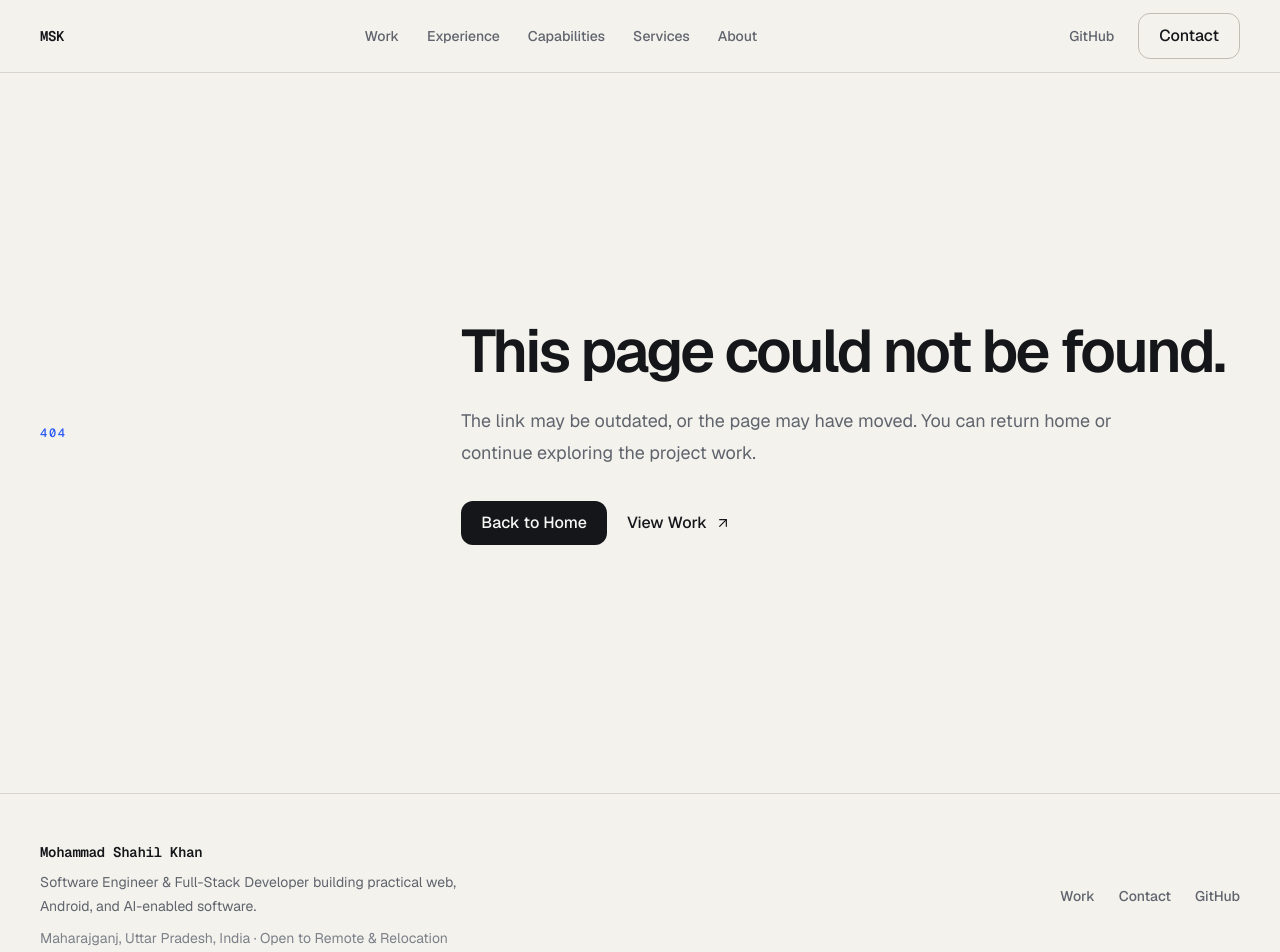
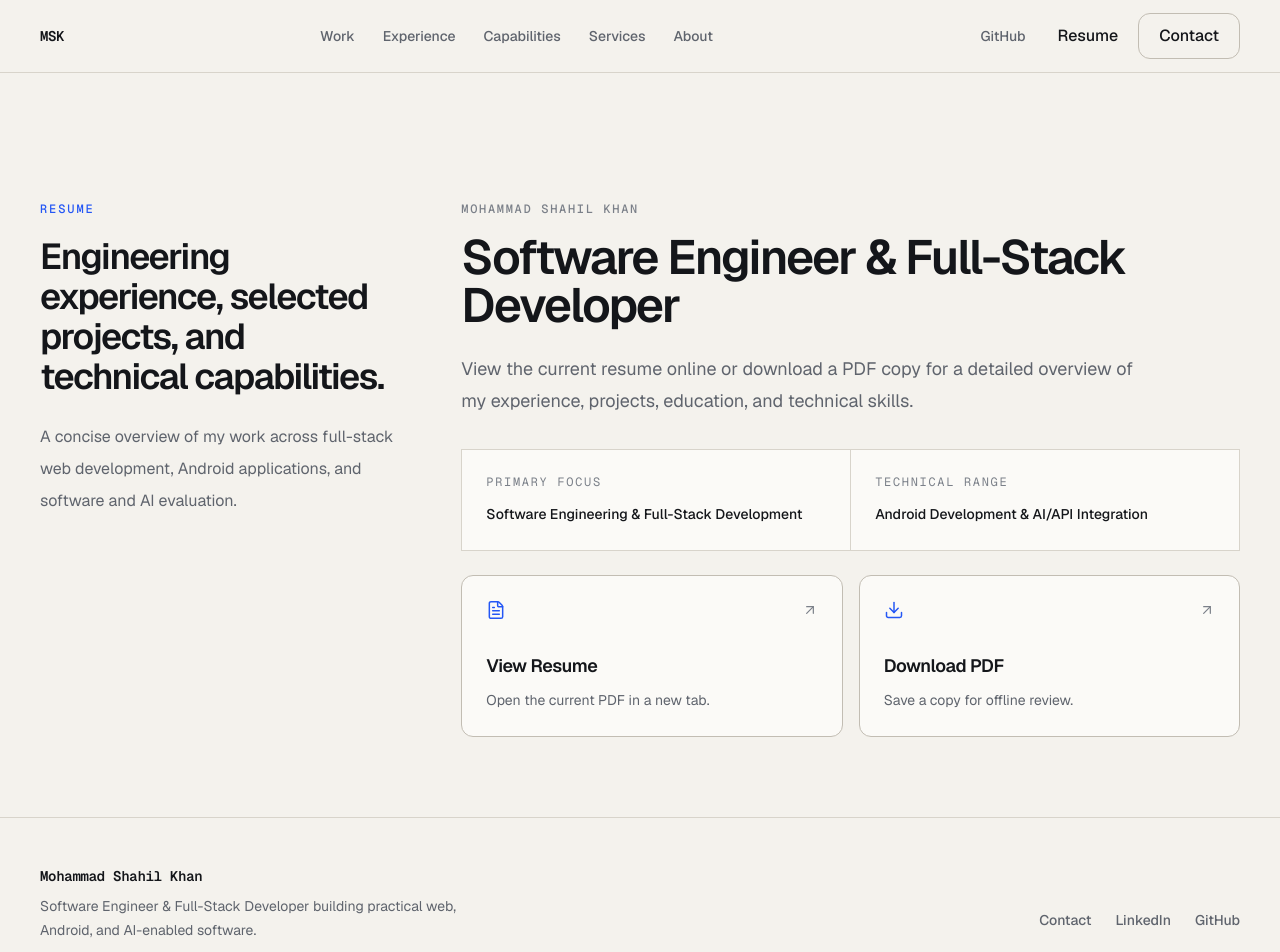
Before and after one commit to shahilkhan001/My-Portfolio, a Next.js app: page /resume in a window 1280 px wide. Before the commit this address had no page. Shown: the top 952 px of the page. Built offline with nearby package versions, Linux system fonts and the light colour scheme.

Commit message:
feat: add resume page and navigation

```diff
--- /dev/null
+++ b/src/app/resume/page.tsx
@@ -0,0 +1,148 @@
+import type { Metadata } from "next";
+import { ArrowUpRight, Download, FileText } from "lucide-react";
+import { Section } from "@/components/ui/section";
+import { resumeConfig } from "@/lib/resume";
+
+const resumeDescription =
+  "Resume of Mohammad Shahil Khan, a software engineer and full-stack developer with work across web, Android, and AI/software evaluation.";
+
+export const metadata: Metadata = {
+  title: "Resume",
+  description: resumeDescription,
+  alternates: {
+    canonical: "/resume",
+  },
+  openGraph: {
+    title: "Resume — Mohammad Shahil Khan",
+    description: resumeDescription,
+    url: "/resume",
+    images: ["/opengraph-image"],
+  },
+  twitter: {
+    card: "summary_large_image",
+    title: "Resume — Mohammad Shahil Khan",
+    description: resumeDescription,
+    images: ["/opengraph-image"],
+  },
+};
+
+export default function ResumePage() {
+  return (
+    <main>
+      <Section tone="page" spacing="detail">
+        <div className="grid gap-12 lg:grid-cols-12 lg:gap-16">
+          <div className="lg:col-span-4">
+            <p className="font-mono text-xs font-medium uppercase tracking-[0.16em] text-accent">
+              Resume
+            </p>
+
+            <h1 className="mt-5 max-w-md text-3xl font-semibold tracking-[-0.04em] text-ink sm:text-4xl">
+              Engineering experience, selected projects, and technical capabilities.
+            </h1>
+
+            <p className="mt-6 max-w-md text-base leading-8 text-ink-muted">
+              A concise overview of my work across full-stack web development,
+              Android applications, and software and AI evaluation.
+            </p>
+          </div>
+
+          <div className="lg:col-span-8">
+            <p className="font-mono text-xs font-medium uppercase tracking-[0.14em] text-ink-subtle">
+              Mohammad Shahil Khan
+            </p>
+
+            <h2 className="mt-4 max-w-3xl text-3xl font-semibold tracking-[-0.04em] text-ink sm:text-4xl lg:text-5xl">
+              Software Engineer &amp; Full-Stack Developer
+            </h2>
+
+            <p className="mt-6 max-w-2xl text-base leading-8 text-ink-muted sm:text-lg">
+              View the current resume online or download a PDF copy for a
+              detailed overview of my experience, projects, education, and
+              technical skills.
+            </p>
+
+            <dl className="mt-8 grid gap-px border border-border bg-border sm:grid-cols-2">
+              <div className="bg-surface p-5 sm:p-6">
+                <dt className="font-mono text-xs uppercase tracking-[0.14em] text-ink-subtle">
+                  Primary Focus
+                </dt>
+                <dd className="mt-3 text-sm font-medium leading-6 text-ink">
+                  Software Engineering &amp; Full-Stack Development
+                </dd>
+              </div>
+
+              <div className="bg-surface p-5 sm:p-6">
+                <dt className="font-mono text-xs uppercase tracking-[0.14em] text-ink-subtle">
+                  Technical Range
+                </dt>
+                <dd className="mt-3 text-sm font-medium leading-6 text-ink">
+                  Android Development &amp; AI/API Integration
+                </dd>
+              </div>
+            </dl>
+
+            <div className="mt-6 grid gap-4 sm:grid-cols-2">
+              <a
+                href={resumeConfig.viewUrl}
+                target="_blank"
+                rel="noreferrer"
+                className="group flex min-h-40 flex-col justify-between rounded-md border border-border-strong bg-surface p-6 transition-colors duration-200 hover:border-ink hover:bg-surface-muted"
+              >
+                <div className="flex items-center justify-between">
+                  <FileText
+                    aria-hidden="true"
+                    className="size-5 text-accent"
+                    strokeWidth={1.8}
+                  />
+                  <ArrowUpRight
+                    aria-hidden="true"
+                    className="size-4 text-ink-subtle transition-colors duration-200 group-hover:text-ink"
+                    strokeWidth={1.8}
+                  />
+                </div>
+
+                <div className="mt-8">
+                  <p className="text-lg font-semibold tracking-[-0.025em] text-ink">
+                    View Resume
+                  </p>
+                  <p className="mt-2 text-sm leading-6 text-ink-muted">
+                    Open the current PDF in a new tab.
+                  </p>
+                </div>
+              </a>
+
+              <a
+                href={resumeConfig.downloadUrl}
+                target="_blank"
+                rel="noreferrer"
+                className="group flex min-h-40 flex-col justify-between rounded-md border border-border-strong bg-surface p-6 transition-colors duration-200 hover:border-ink hover:bg-surface-muted"
+              >
+                <div className="flex items-center justify-between">
+                  <Download
+                    aria-hidden="true"
+                    className="size-5 text-accent"
+                    strokeWidth={1.8}
+                  />
+                  <ArrowUpRight
+                    aria-hidden="true"
+                    className="size-4 text-ink-subtle transition-colors duration-200 group-hover:text-ink"
+                    strokeWidth={1.8}
+                  />
+                </div>
+
+                <div className="mt-8">
+                  <p className="text-lg font-semibold tracking-[-0.025em] text-ink">
+                    Download PDF
+                  </p>
+                  <p className="mt-2 text-sm leading-6 text-ink-muted">
+                    Save a copy for offline review.
+                  </p>
+                </div>
+              </a>
+            </div>
+          </div>
+        </div>
+      </Section>
+    </main>
+  );
+}
--- a/src/app/sitemap.ts
+++ b/src/app/sitemap.ts
@@ -14,6 +14,11 @@ export default function sitemap(): MetadataRoute.Sitemap {
       changeFrequency: "monthly",
       priority: 0.9,
     },
+    {
+      url: `${siteConfig.url}/resume`,
+      changeFrequency: "monthly",
+      priority: 0.8,
+    },
   ];
 
   const projectRoutes: MetadataRoute.Sitemap = projects.map((project) => ({
--- a/src/components/layout/mobile-nav.tsx
+++ b/src/components/layout/mobile-nav.tsx
@@ -1,6 +1,7 @@
 "use client";
 
 import { useState } from "react";
+import Link from "next/link";
 import { Menu, X } from "lucide-react";
 
 const navigation = [
@@ -54,6 +55,14 @@ export function MobileNav() {
                 </a>
               ))}
 
+              <Link
+                href="/resume"
+                onClick={closeMenu}
+                className="border-b border-border py-3 text-sm font-medium text-ink-muted transition-colors duration-200 hover:text-ink"
+              >
+                Resume
+              </Link>
+
               <a
                 href="https://github.com/shahilkhan001"
                 target="_blank"
--- a/src/components/layout/site-footer.tsx
+++ b/src/components/layout/site-footer.tsx
@@ -1,4 +1,7 @@
 /* eslint-disable @next/next/no-html-link-for-pages -- Native anchors intentionally preserve repeated same-page hash navigation. */
+import { MapPin } from "lucide-react";
+import { siteConfig } from "@/lib/site";
+
 export function SiteFooter() {
   return (
     <footer className="border-t border-border bg-page">
@@ -13,19 +16,19 @@ export function SiteFooter() {
             Android, and AI-enabled software.
           </p>
 
-          <p className="mt-2 text-sm leading-6 text-ink-subtle">
-            Maharajganj, Uttar Pradesh, India · Open to Remote &amp; Relocation
+          <p className="mt-2 flex items-start gap-2 text-sm leading-6 text-ink-subtle">
+            <MapPin
+              aria-hidden="true"
+              className="mt-1 size-4 shrink-0 text-accent"
+              strokeWidth={1.8}
+            />
+            <span>
+              Maharajganj, Uttar Pradesh, India · Open to Remote &amp; Relocation
+            </span>
           </p>
         </div>
 
         <div className="flex flex-wrap gap-x-6 gap-y-3 text-sm font-medium text-ink-muted sm:justify-end">
-          <a
-            href="/#work"
-            className="transition-colors duration-200 hover:text-ink"
-          >
-            Work
-          </a>
-
           <a
             href="/#contact"
             className="transition-colors duration-200 hover:text-ink"
@@ -34,7 +37,16 @@ export function SiteFooter() {
           </a>
 
           <a
-            href="https://github.com/shahilkhan001"
+            href={siteConfig.links.linkedin}
+            target="_blank"
+            rel="noreferrer"
+            className="transition-colors duration-200 hover:text-ink"
+          >
+            LinkedIn
+          </a>
+
+          <a
+            href={siteConfig.links.github}
             target="_blank"
             rel="noreferrer"
             className="transition-colors duration-200 hover:text-ink"
--- a/src/components/layout/site-header.tsx
+++ b/src/components/layout/site-header.tsx
@@ -48,6 +48,14 @@ export function SiteHeader() {
             GitHub
           </a>
 
+          <ActionLink
+            href="/resume"
+            variant="text"
+            className="hidden px-2 lg:inline-flex"
+          >
+            Resume
+          </ActionLink>
+
           <MobileNav />
 
           <ActionLink href="/#contact" variant="secondary">
--- /dev/null
+++ b/src/lib/resume.ts
@@ -0,0 +1,7 @@
+const resumeFileId = "1L1RRuI86gExk5mVMxcjcwKuu73kH4JSj";
+
+export const resumeConfig = {
+  fileId: resumeFileId,
+  viewUrl: `https://drive.google.com/file/d/${resumeFileId}/view?usp=sharing`,
+  downloadUrl: `https://drive.google.com/uc?export=download&id=${resumeFileId}`,
+} as const;
```
